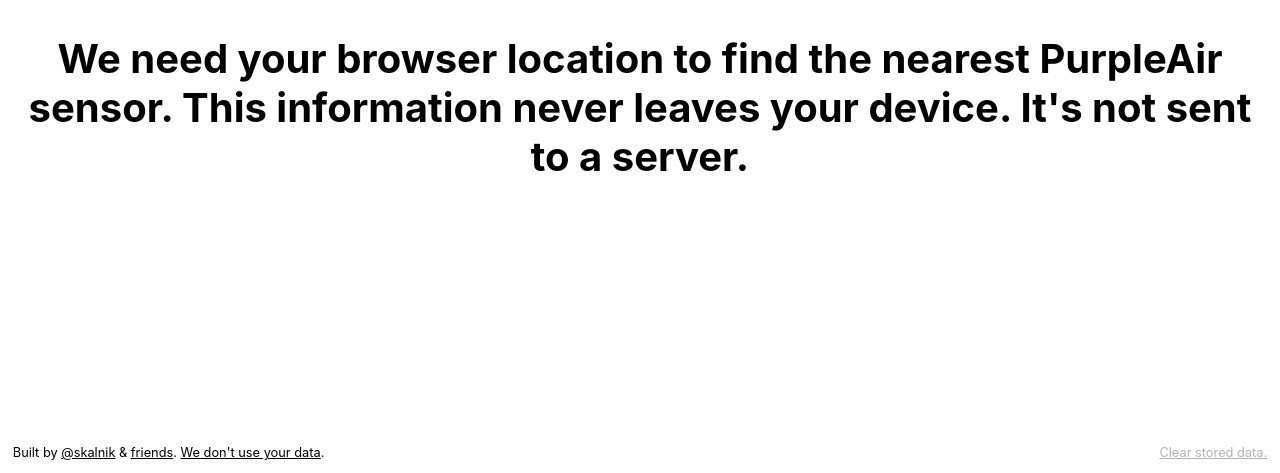
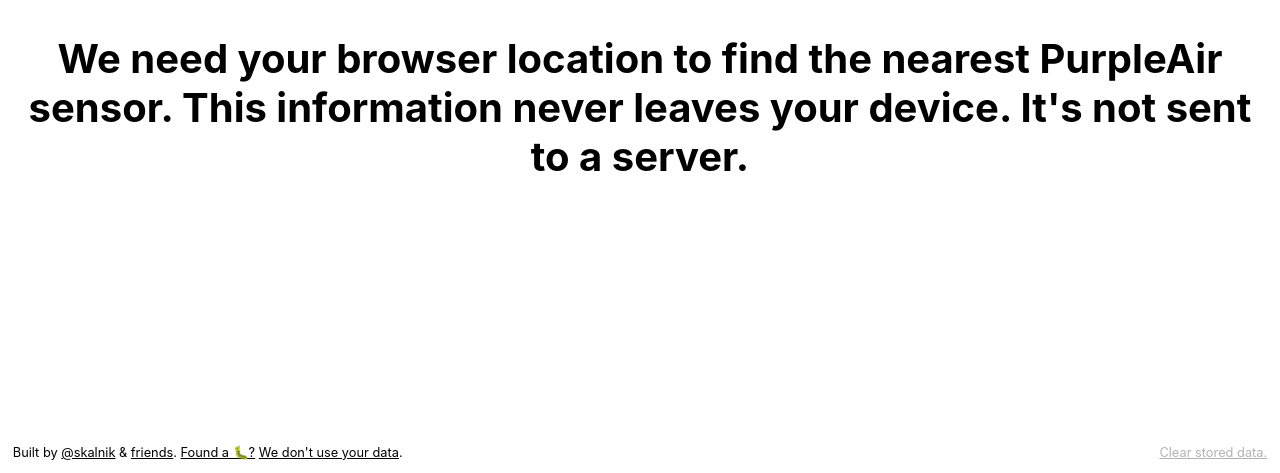
Before and after one commit to skalnik/aqi-wtf, a website: page index.html in a window 1280 px wide. Shown: the part 327-800 px from the top of the page. Drawn offline with Linux system fonts and the light colour scheme.

Commit message:
Revert "We also already link to GitHub 🐙😺"
This reverts commit 9dbcb2ce8b5851b302792497893e1de105d65b0a.

```diff
--- a/index.html
+++ b/index.html
@@ -89,7 +89,7 @@
     </div>
     <footer>
       <div>
-        Built by <a href="https://skalnik.com">@skalnik</a> &amp; <a href="https://github.com/skalnik/aqi-wtf/graphs/contributors">friends</a>. <a href="/privacy.html">We don't use your data</a>.
+        Built by <a href="https://skalnik.com">@skalnik</a> &amp; <a href="https://github.com/skalnik/aqi-wtf/graphs/contributors">friends</a>. <a href="https://github.com/skalnik/aqi-wtf">Found a &#x1F41B;&#63;</a> <a href="/privacy.html">We don't use your data</a>.
       </div>
       <div class="right">
         <a id="powerwash" href="#" onclick="clearStorage(); return false;">Clear stored data.</a>
```
